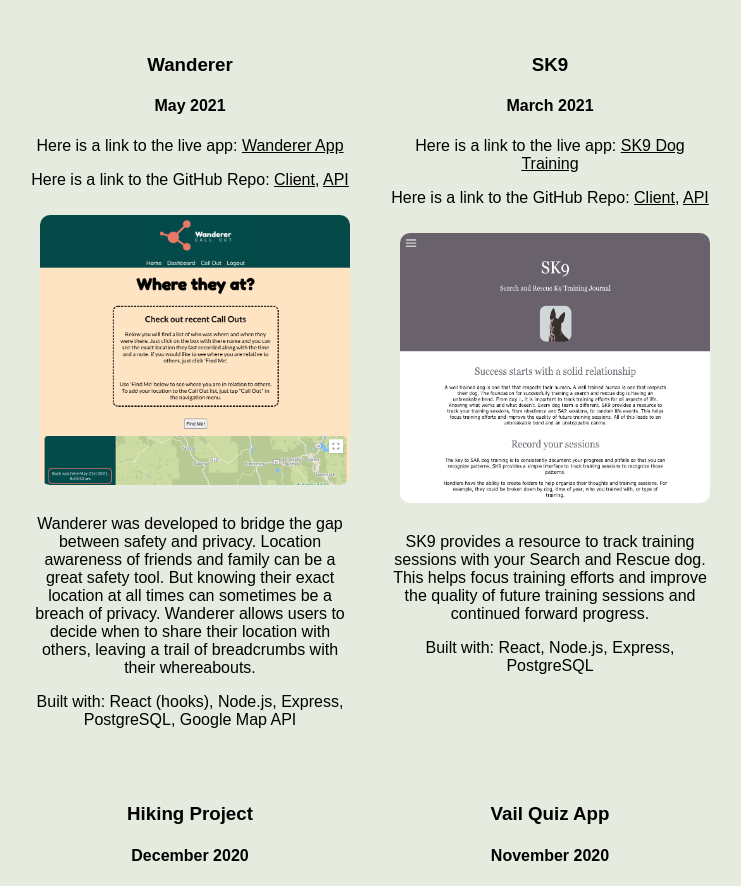
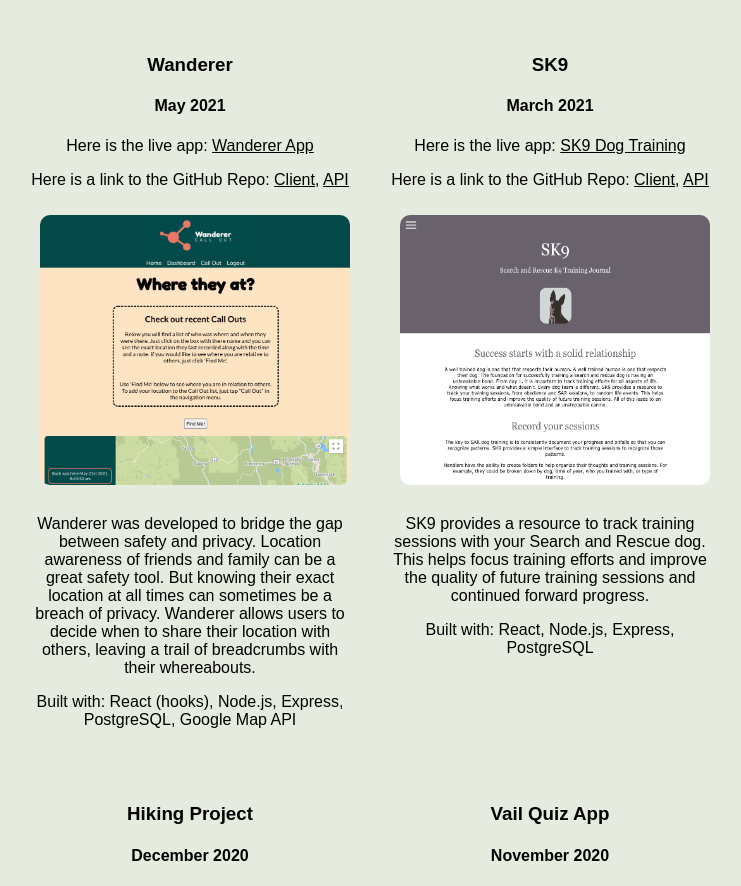
Before and after one commit to alex-mccaffrey/react-portfolio, a React (Create React App) app: page /projects in a window 1280 px wide. Shown: the part 340-1226 px from the top of the page, without its empty margins (270-1011 px from the left). Built offline with nearby package versions, Linux system fonts and the light colour scheme.

Commit message:
fixed link for projects

```diff
--- a/src/Components/Projects/Projects.js
+++ b/src/Components/Projects/Projects.js
@@ -23,7 +23,7 @@ export class Projects extends Component {
             <h3>Wanderer</h3>
             <h4>May 2021</h4>
             <p>
-              Here is a link to the live app:{" "}
+              Here is the live app:{" "}
               <a
                 href="https://wanderer.vercel.app/"
                 className-="project-link"
@@ -50,7 +50,6 @@ export class Projects extends Component {
               >
                 API
               </a>
-
             </p>
             <a
               href="https://wanderer.vercel.app/"
@@ -81,7 +80,7 @@ export class Projects extends Component {
             <h3>SK9</h3>
             <h4>March 2021</h4>
             <p>
-              Here is a link to the live app:{" "}
+              Here is the live app:{" "}
               <a
                 href="https://sk9.vercel.app/"
                 className-="project-link"
@@ -129,7 +128,7 @@ export class Projects extends Component {
             <h3>Hiking Project</h3>
             <h4>December 2020</h4>
             <p>
-              Here is a link to the live app:{" "}
+              Here is the live app:{" "}
               <a
                 href="https://alex-mccaffrey.github.io/hiking-api-project/index.html"
                 className-="project-link"
@@ -179,7 +178,7 @@ export class Projects extends Component {
             <h3>Vail Quiz App</h3>
             <h4>November 2020</h4>
             <p>
-              Here is a link to the live app:{" "}
+              Here is the live app:{" "}
               <a
                 href="https://alex-mccaffrey.github.io/vail-quiz-app/"
                 className-="project-link"
```
